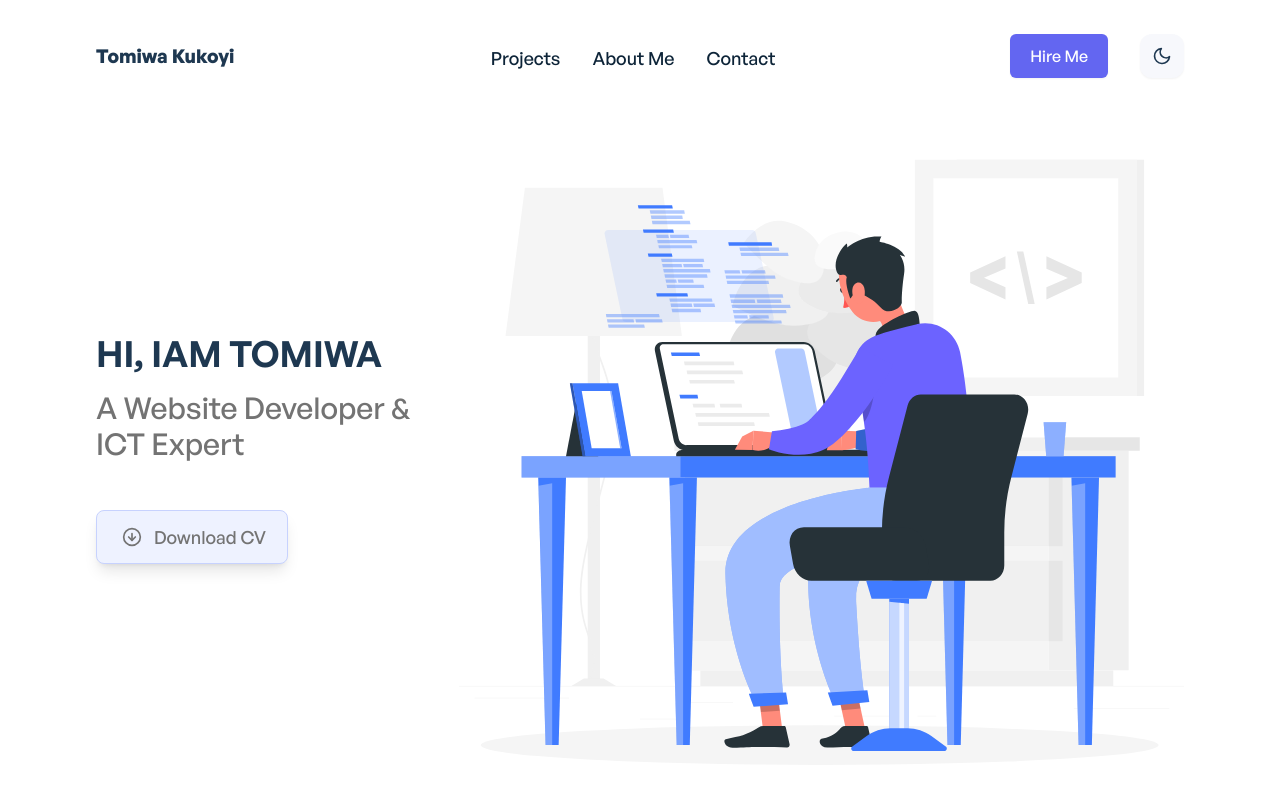
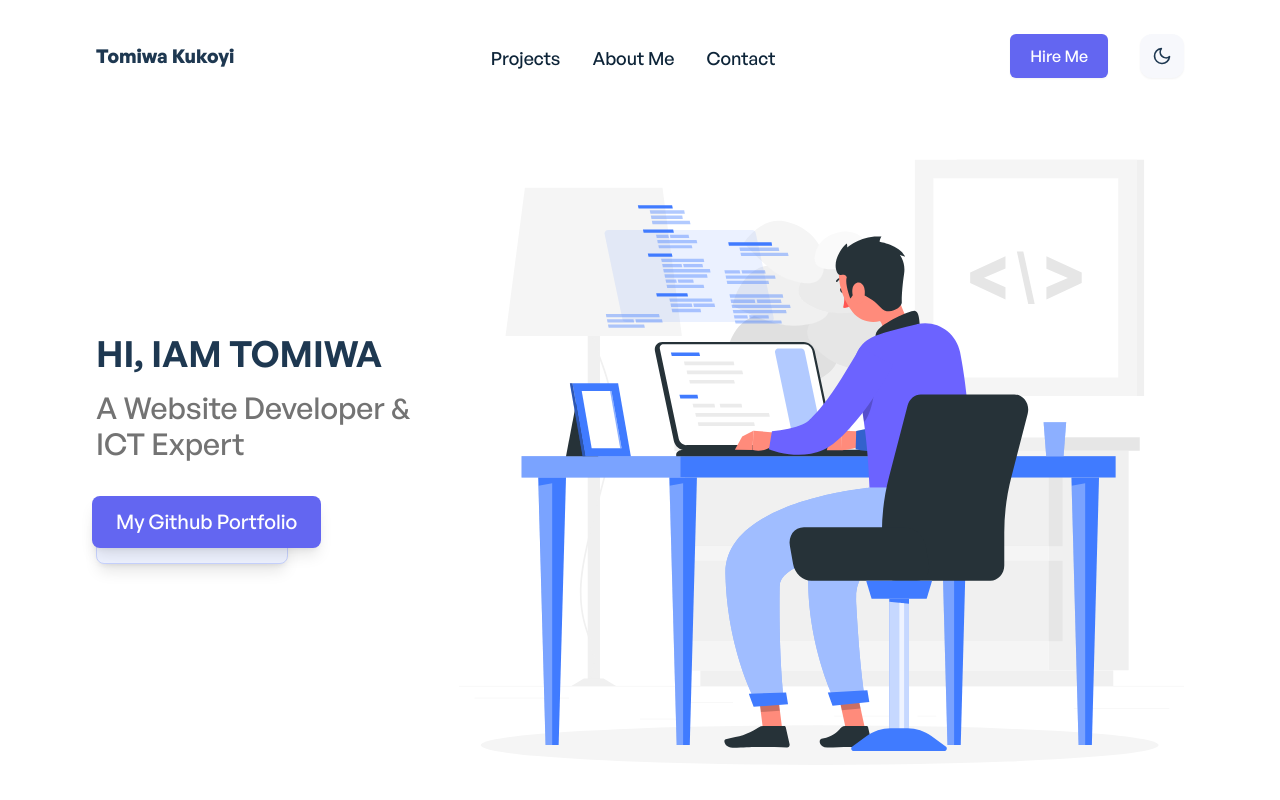
Before and after one commit to Tomiwakukoyi/Tomiwa-Portfolio, a Next.js app: page / in a window 1280 px wide. Shown: the top 800 px of the page. Built offline with nearby package versions, Linux system fonts and the light colour scheme.

Commit message:
Addition of Github button visbily

```diff
--- a/pages/index.jsx
+++ b/pages/index.jsx
@@ -13,13 +13,20 @@ export default function Home() {
 
       {/* <ProjectsGrid /> */}
 
-      {/* <div className="mt-10 sm:mt-15 flex justify-center">
-        <div className="font-general-medium flex items-center px-6 py-3 rounded-lg shadow-lg hover:shadow-xl bg-indigo-500 hover:bg-indigo-600 focus:ring-1 focus:ring-indigo-900 text-white text-lg sm:text-xl duration-300">
-          <Link href="/projects" aria-label="More Projects" passHref>
-            <Button title="More Projects" />
+      <div className="sm:top-[21rem] lg:mt-40 md:mt-28 absolute top-72 ml-20 sm:-ml-5 md:-ml-1 ">
+        <div className="font-general-medium w-[14.33rem] px-6 py-3 rounded-lg shadow-lg hover:shadow-xl bg-indigo-500 hover:bg-indigo-600 focus:ring-1 focus:ring-indigo-900 text-white text-lg sm:text-xl duration-300">
+          <Link
+            href="https://github.com/tomiwakukoyi"
+            aria-label="My GitHub"
+            passHref
+            legacyBehavior
+          >
+            <a target="_blank" rel="noopener noreferrer" aria-label="My GitHub">
+              <Button title="My Github Portfolio" />
+            </a>
           </Link>
         </div>
-      </div> */}
+      </div>
     </div>
   );
 }
```
